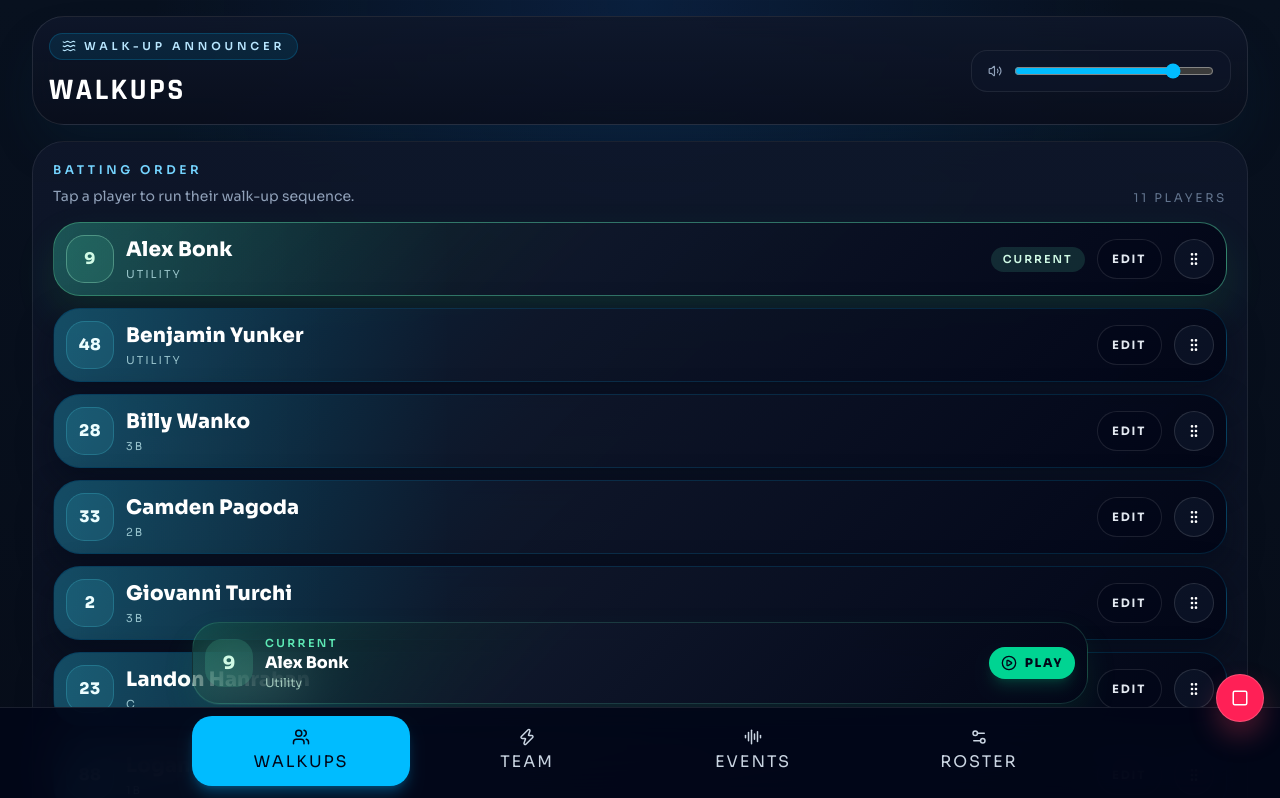
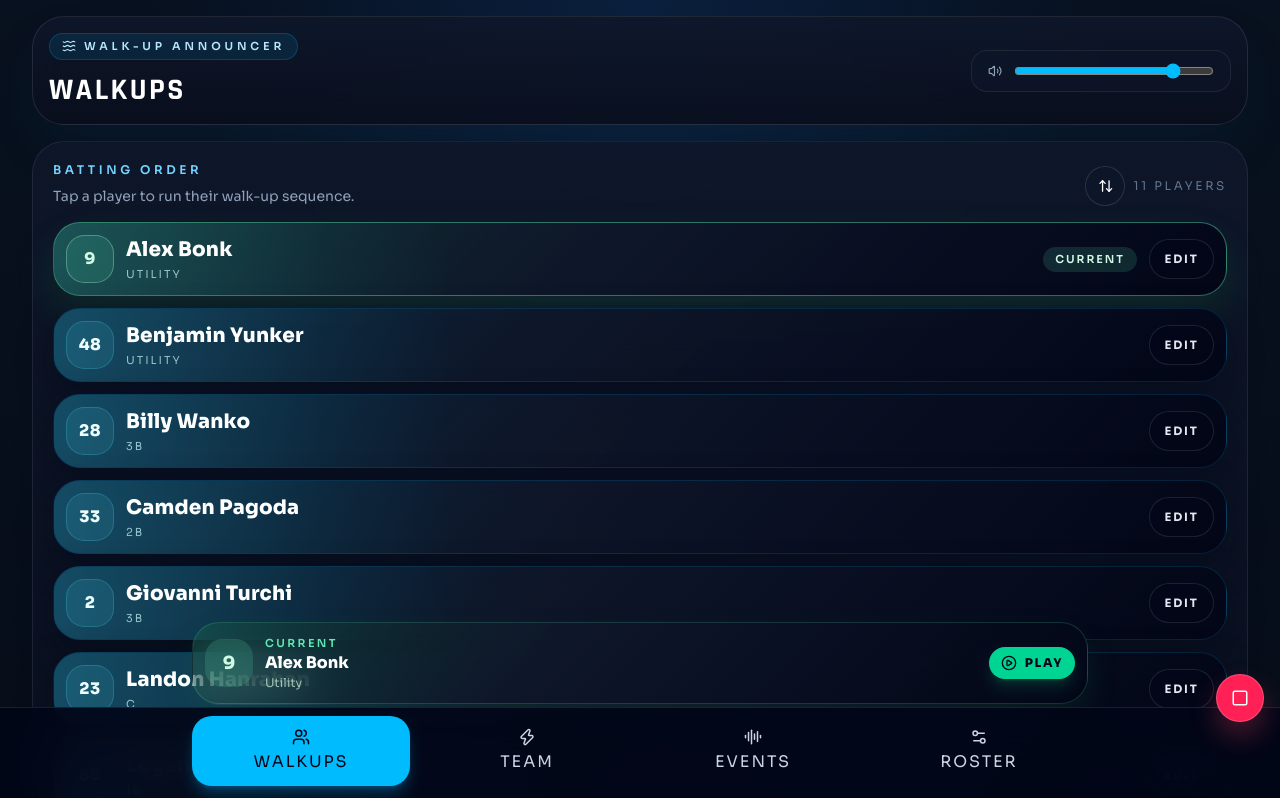
Before and after one commit to ClayBoneNJ/walk-up-announcer, a React (Vite) app: page / in a window 1280 px wide. Shown: the top 798 px of the page. Built offline with nearby package versions, Linux system fonts and the light colour scheme.

Commit message:
Add walkups reorder mode controls

```diff
--- a/src/App.jsx
+++ b/src/App.jsx
@@ -1,9 +1,11 @@
-import { useEffect, useMemo, useRef, useState } from "react";
+import { useEffect, useMemo, useState } from "react";
 import {
   AudioLines,
+  ArrowDown,
+  ArrowUp,
+  ArrowUpDown,
   CirclePause,
   CirclePlay,
-  GripVertical,
   Settings2,
   Square,
   Users,
@@ -614,204 +616,30 @@ function WalkupsView({
   onReorderPlayers,
   onEditPlayer,
 }) {
-  const [draggedPlayerId, setDraggedPlayerId] = useState("");
-  const [touchGhost, setTouchGhost] = useState(null);
-  const touchDragStateRef = useRef({
-    active: false,
-    playerId: "",
-    pointerId: null,
-    started: false,
-    startX: 0,
-    startY: 0,
-    currentX: 0,
-    currentY: 0,
-    lastTargetId: "",
-    offsetX: 0,
-    offsetY: 0,
-  });
-  const touchHoldTimerRef = useRef(null);
+  const [isReorderMode, setIsReorderMode] = useState(false);
   const currentBatter =
     players.find((player) => player.id === lineupCursorId) ?? players[0] ?? null;
   const currentIndex = currentBatter
     ? players.findIndex((player) => player.id === currentBatter.id)
     : -1;
 
-  const clearTouchHoldTimer = () => {
-    if (touchHoldTimerRef.current) {
-      window.clearTimeout(touchHoldTimerRef.current);
-      touchHoldTimerRef.current = null;
-    }
-  };
-
-  const handleDragStart = (event, player) => {
-    setDraggedPlayerId(player.id);
-    event.dataTransfer.effectAllowed = "move";
-
-    const sourceRow = event.currentTarget.closest("[data-lineup-row='true']");
-    if (!sourceRow) {
+  const movePlayerByStep = (playerId, direction) => {
+    const currentPlayerIndex = players.findIndex((player) => player.id === playerId);
+    if (currentPlayerIndex === -1) {
       return;
     }
 
-    const rowRect = sourceRow.getBoundingClientRect();
-    const ghost = sourceRow.cloneNode(true);
-    ghost.style.width = `${rowRect.width}px`;
-    ghost.style.maxWidth = `${rowRect.width}px`;
-    ghost.style.position = "fixed";
-    ghost.style.top = "-9999px";
-    ghost.style.left = "-9999px";
-    ghost.style.pointerEvents = "none";
-    ghost.style.zIndex = "9999";
-    ghost.style.opacity = "0.95";
-    ghost.style.boxShadow = "0 24px 60px rgba(8, 47, 73, 0.45)";
-    ghost.classList.add("border-sky-300/40", "bg-sky-400/10");
-
-    document.body.appendChild(ghost);
-    event.dataTransfer.setDragImage(ghost, rowRect.width - 36, rowRect.height / 2);
-
-    requestAnimationFrame(() => {
-      if (ghost.parentNode) {
-        ghost.parentNode.removeChild(ghost);
-      }
-    });
-  };
-
-  useEffect(() => {
-    const handlePointerMove = (event) => {
-      const state = touchDragStateRef.current;
-      if (!state.active || state.pointerId !== event.pointerId) {
+    const targetIndex = currentPlayerIndex + direction;
+    if (targetIndex < 0 || targetIndex >= players.length) {
       return;
     }
 
-      touchDragStateRef.current = {
-        ...state,
-        currentX: event.clientX,
-        currentY: event.clientY,
-      };
-
-      if (!state.started) {
+    const targetPlayer = players[targetIndex];
+    if (!targetPlayer) {
       return;
     }
 
-      event.preventDefault();
-      setTouchGhost((current) =>
-        current
-          ? {
-              ...current,
-              x: event.clientX - state.offsetX,
-              y: event.clientY - state.offsetY,
-            }
-          : current,
-      );
-
-      const targetRow = document
-        .elementFromPoint(event.clientX, event.clientY)
-        ?.closest?.("[data-lineup-row='true']");
-      const targetPlayerId = targetRow?.getAttribute("data-player-id") || "";
-
-      if (!targetPlayerId || targetPlayerId === state.playerId || targetPlayerId === state.lastTargetId) {
-        return;
-      }
-
-      onReorderPlayers(state.playerId, targetPlayerId, players);
-      touchDragStateRef.current = {
-        ...state,
-        playerId: targetPlayerId,
-        lastTargetId: targetPlayerId,
-      };
-      setDraggedPlayerId(targetPlayerId);
-    };
-
-    const finishTouchDrag = (event) => {
-      const state = touchDragStateRef.current;
-      if (!state.active || (state.pointerId !== null && state.pointerId !== event.pointerId)) {
-        return;
-      }
-
-      clearTouchHoldTimer();
-      touchDragStateRef.current = {
-        active: false,
-        playerId: "",
-        pointerId: null,
-        started: false,
-        startX: 0,
-        startY: 0,
-        currentX: 0,
-        currentY: 0,
-        lastTargetId: "",
-        offsetX: 0,
-        offsetY: 0,
-      };
-      setDraggedPlayerId("");
-      setTouchGhost(null);
-    };
-
-    window.addEventListener("pointermove", handlePointerMove, { passive: false });
-    window.addEventListener("pointerup", finishTouchDrag);
-    window.addEventListener("pointercancel", finishTouchDrag);
-
-    return () => {
-      clearTouchHoldTimer();
-      window.removeEventListener("pointermove", handlePointerMove);
-      window.removeEventListener("pointerup", finishTouchDrag);
-      window.removeEventListener("pointercancel", finishTouchDrag);
-    };
-  }, [onReorderPlayers, players]);
-
-  const handleTouchDragStart = (event, player) => {
-    if (event.pointerType === "mouse") {
-      return;
-    }
-
-    event.preventDefault();
-    event.stopPropagation();
-    event.currentTarget.setPointerCapture?.(event.pointerId);
-    clearTouchHoldTimer();
-
-    touchDragStateRef.current = {
-      active: true,
-      playerId: player.id,
-      pointerId: event.pointerId,
-      started: false,
-      startX: event.clientX,
-      startY: event.clientY,
-      currentX: event.clientX,
-      currentY: event.clientY,
-      lastTargetId: "",
-      offsetX: 0,
-      offsetY: 0,
-    };
-
-    touchHoldTimerRef.current = window.setTimeout(() => {
-      const state = touchDragStateRef.current;
-      if (!state.active || state.playerId !== player.id || state.pointerId !== event.pointerId) {
-        return;
-      }
-
-      const sourceRow = event.currentTarget.closest("[data-lineup-row='true']");
-      const rowRect = sourceRow?.getBoundingClientRect();
-      const holdX = state.currentX || event.clientX;
-      const holdY = state.currentY || event.clientY;
-      const offsetX = rowRect ? holdX - rowRect.left : 18;
-      const offsetY = rowRect ? holdY - rowRect.top : 18;
-
-      touchDragStateRef.current = {
-        ...state,
-        started: true,
-        offsetX,
-        offsetY,
-      };
-      setDraggedPlayerId(player.id);
-      setTouchGhost(
-        rowRect
-          ? {
-              playerId: player.id,
-              x: holdX - offsetX,
-              y: holdY - offsetY,
-              width: rowRect.width,
-            }
-          : null,
-      );
-    }, 180);
+    onReorderPlayers(playerId, targetPlayer.id, players);
   };
 
   return (
@@ -826,49 +654,45 @@ function WalkupsView({
             Tap a player to run their walk-up sequence.
           </div>
         </div>
+        <div className="flex items-center gap-2">
+          <button
+            type="button"
+            onClick={() => setIsReorderMode((current) => !current)}
+            className={`icon-button h-9 w-9 p-0 sm:h-10 sm:w-10 ${
+              isReorderMode
+                ? "border-cyan-200/60 bg-cyan-100 text-slate-950"
+                : "border-cyan-300/18 bg-slate-950/55 text-cyan-50"
+            }`}
+            aria-label={isReorderMode ? "Done reordering batting order" : "Edit batting order"}
+            title={isReorderMode ? "Done reordering" : "Edit batting order"}
+          >
+            <ArrowUpDown className="h-4 w-4" />
+          </button>
           <div className="text-[10px] uppercase tracking-[0.18em] text-slate-500 sm:text-xs sm:tracking-[0.22em]">
             {players.length} Players
+          </div>
         </div>
       </div>
       <div className="space-y-3">
         {players.map((player) => {
           const active = activePlayback?.playerId === player.id;
           const isCurrentBatter = lineupCursorId === player.id;
+          const playerIndex = players.findIndex((entry) => entry.id === player.id);
+          const canMoveUp = playerIndex > 0;
+          const canMoveDown = playerIndex < players.length - 1;
 
           return (
             <div
               key={player.id}
               data-lineup-row="true"
               data-player-id={player.id}
-              draggable
-              onDragStart={(event) => handleDragStart(event, player)}
-              onDragOver={(event) => {
-                event.preventDefault();
-                event.dataTransfer.dropEffect = "move";
-              }}
-              onDragEnter={(event) => {
-                event.preventDefault();
-                if (!draggedPlayerId || draggedPlayerId === player.id) {
-                  return;
-                }
-
-                onReorderPlayers(draggedPlayerId, player.id, players);
-                setDraggedPlayerId(player.id);
-              }}
-              onDrop={(event) => {
-                event.preventDefault();
-                setDraggedPlayerId("");
-              }}
-              onDragEnd={() => setDraggedPlayerId("")}
               className={`relative flex w-full items-center gap-2.5 overflow-hidden rounded-[1.35rem] border px-2.5 py-2.5 text-left transition sm:gap-3 sm:rounded-[1.7rem] sm:px-3 sm:py-3 ${
                 active
                   ? "border-cyan-300/70 bg-[linear-gradient(135deg,rgba(34,211,238,0.28),rgba(14,165,233,0.14)_45%,rgba(8,47,73,0.65))] shadow-[0_22px_50px_rgba(14,165,233,0.2)]"
                   : isCurrentBatter
                     ? "border-emerald-300/45 bg-[linear-gradient(135deg,rgba(34,197,94,0.18),rgba(15,23,42,0.94)_45%,rgba(2,6,23,0.98))] shadow-[0_18px_40px_rgba(34,197,94,0.12)]"
-                    : draggedPlayerId === player.id && touchGhost?.playerId !== player.id
-                      ? "border-cyan-300/50 bg-[linear-gradient(135deg,rgba(34,211,238,0.16),rgba(15,23,42,0.94)_45%,rgba(2,6,23,0.98))]"
                   : "border-sky-400/15 bg-[linear-gradient(135deg,rgba(8,47,73,0.9),rgba(15,23,42,0.94)_40%,rgba(2,6,23,0.98))] shadow-[0_14px_36px_rgba(2,6,23,0.45)] hover:border-cyan-300/30 hover:shadow-[0_18px_42px_rgba(14,165,233,0.14)]"
-              } ${touchGhost?.playerId === player.id ? "opacity-35 scale-[0.985]" : ""}`}
+              }`}
             >
               <div className="pointer-events-none absolute inset-0 bg-[radial-gradient(circle_at_left,rgba(34,211,238,0.16),transparent_34%),linear-gradient(90deg,rgba(255,255,255,0.04),transparent_24%)]" />
               {active ? (
@@ -915,24 +739,34 @@ function WalkupsView({
                 type="button"
                 onClick={() => onEditPlayer(player.id)}
                 className="secondary-button relative z-10 h-9 rounded-full border-cyan-300/20 bg-slate-950/55 px-2.5 text-[11px] uppercase tracking-[0.12em] text-cyan-50 hover:bg-cyan-300/10 sm:h-10 sm:px-3 sm:text-xs sm:tracking-[0.14em]"
+                style={isReorderMode ? { display: "none" } : undefined}
               >
                 Edit
               </button>
+              {isReorderMode ? (
+                <div className="relative z-10 flex items-center gap-1.5">
                   <button
                     type="button"
-                draggable
-                onDragStart={(event) => {
-                  event.stopPropagation();
-                  handleDragStart(event, player);
-                }}
-                onContextMenu={(event) => event.preventDefault()}
-                onPointerDown={(event) => handleTouchDragStart(event, player)}
-                className="icon-button relative z-10 flex cursor-grab touch-none active:cursor-grabbing"
-                aria-label={`Drag ${player.name}`}
-                title="Hold and drag to reorder lineup"
+                    onClick={() => movePlayerByStep(player.id, -1)}
+                    disabled={!canMoveUp}
+                    className="icon-button h-9 w-9 p-0 disabled:cursor-not-allowed disabled:opacity-35 sm:h-10 sm:w-10"
+                    aria-label={`Move ${player.name} up`}
+                    title="Move up"
                   >
-                <GripVertical className="h-4 w-4" />
+                    <ArrowUp className="h-4 w-4" />
                   </button>
+                  <button
+                    type="button"
+                    onClick={() => movePlayerByStep(player.id, 1)}
+                    disabled={!canMoveDown}
+                    className="icon-button h-9 w-9 p-0 disabled:cursor-not-allowed disabled:opacity-35 sm:h-10 sm:w-10"
+                    aria-label={`Move ${player.name} down`}
+                    title="Move down"
+                  >
+                    <ArrowDown className="h-4 w-4" />
+                  </button>
+                </div>
+              ) : null}
             </div>
           );
         })}
@@ -944,45 +778,6 @@ function WalkupsView({
         ) : null}
       </div>
     </section>
-    {touchGhost ? (
-      <div
-        className="pointer-events-none fixed z-40"
-        style={{
-          left: `${touchGhost.x}px`,
-          top: `${touchGhost.y}px`,
-          width: `${touchGhost.width}px`,
-        }}
-      >
-        {(() => {
-          const ghostPlayer = players.find((player) => player.id === touchGhost.playerId);
-          if (!ghostPlayer) {
-            return null;
-          }
-
-          return (
-            <div className="relative flex w-full scale-[1.02] items-center gap-2.5 overflow-hidden rounded-[1.35rem] border border-cyan-200/70 bg-[linear-gradient(135deg,rgba(56,189,248,0.28),rgba(14,165,233,0.16)_45%,rgba(8,47,73,0.82))] px-2.5 py-2.5 text-left opacity-95 shadow-[0_24px_60px_rgba(14,165,233,0.34)] sm:gap-3 sm:rounded-[1.7rem] sm:px-3 sm:py-3">
-              <div className="pointer-events-none absolute inset-0 bg-[radial-gradient(circle_at_left,rgba(125,211,252,0.24),transparent_34%),linear-gradient(90deg,rgba(255,255,255,0.05),transparent_24%)]" />
-              <div className="relative z-10 flex min-w-0 flex-1 items-center gap-3 text-left">
-                <div className="flex h-10 w-10 shrink-0 items-center justify-center rounded-[1rem] border border-cyan-100/70 bg-cyan-100 text-sm font-black uppercase tracking-[0.03em] text-slate-950 sm:h-12 sm:w-12 sm:rounded-[1.15rem] sm:text-base">
-                  {ghostPlayer.jerseyNumber || "--"}
-                </div>
-                <div className="min-w-0 flex-1">
-                  <div className="truncate text-base font-black tracking-[0.01em] text-white sm:text-xl">
-                    {ghostPlayer.name}
-                  </div>
-                  <div className="mt-0.5 text-[10px] uppercase tracking-[0.16em] text-cyan-100/80 sm:text-[11px] sm:tracking-[0.18em]">
-                    {ghostPlayer.positionLabel || "Utility"}
-                  </div>
-                </div>
-                <div className="rounded-full bg-cyan-100 px-3 py-1 text-[11px] font-semibold uppercase tracking-[0.18em] text-slate-950">
-                  Moving
-                </div>
-              </div>
-            </div>
-          );
-        })()}
-      </div>
-    ) : null}
     {players.length && currentBatter ? (
       <div className="fixed inset-x-3 bottom-[calc(5.5rem+env(safe-area-inset-bottom))] z-20 mx-auto max-w-4xl sm:inset-x-4 sm:bottom-24">
         <div className="rounded-[1.1rem] border border-white/8 bg-slate-950/84 p-1.5 shadow-[0_14px_34px_rgba(2,6,23,0.42)] backdrop-blur-xl sm:rounded-[1.7rem] sm:border-0 sm:bg-transparent sm:p-0 sm:shadow-none">
```
Lines whose indentation alone changed are shown as unchanged.
